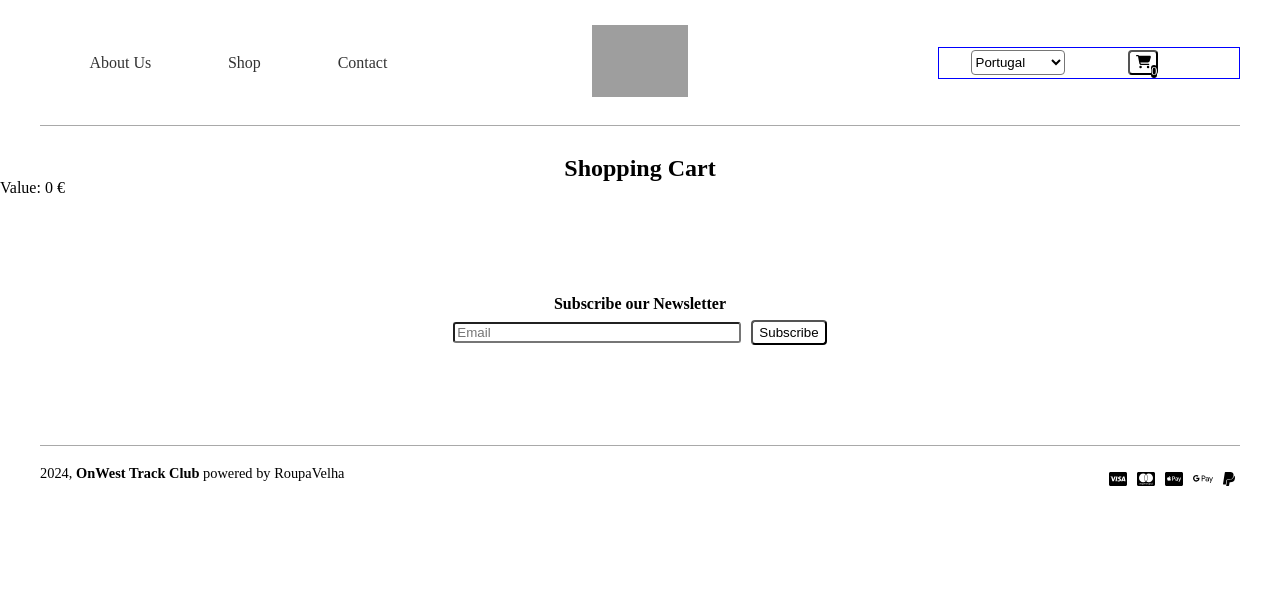
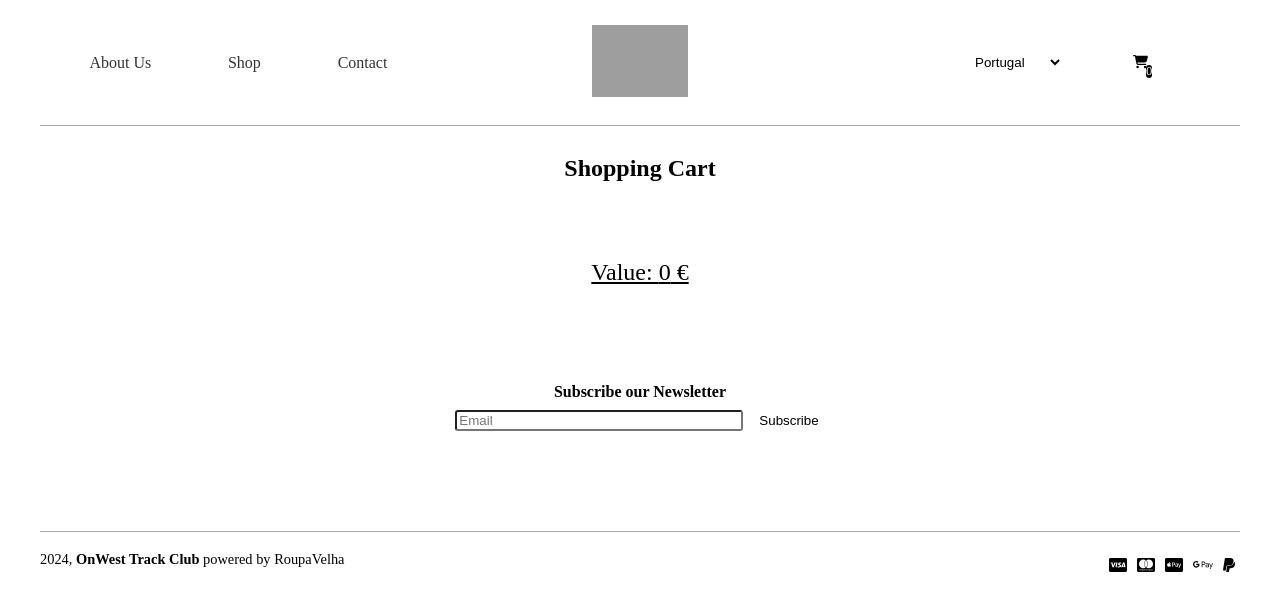
Before and after one commit to Vascoribs/ProjectoFrontEnd, a React (Create React App) app: page /shoppingcart in a window 1280 px wide. Shown: the top 610 px of the page. Built offline with nearby package versions, Linux system fonts and the light colour scheme; grey boxes are pictures that could not be loaded.

Commit message:
Finalização estilização Shopping Cart

```diff
--- a/src/App.css
+++ b/src/App.css
@@ -57,7 +57,6 @@ h1 img {
     display: flex;
     justify-content: space-around;
     align-items: center;
-    outline: 1px solid blue;
 }
 
 .topRight ul{
@@ -68,11 +67,17 @@ h1 img {
     align-items: center;
 }
 
-.topRight select, button {
+.topRight select, .topRight button {
     height: 25px;
+    background-color: white;
+    position: relative;
+    border: none;
+}
+
+button {
     border-radius: 4px;
     background-color: white;
-    position: relative;
+    border: none;
 }
 
 button:hover {
@@ -83,11 +88,13 @@ button:hover {
     font-size: 0.8rem;
     position: absolute;
     bottom: 0;
-    left: 212px;
+    left: 207px;
     color: white;
     background-color: black;
     border-radius: 5px;
 }
+
+/* HomePage */
 
 main {
     text-align: center;
@@ -157,6 +164,8 @@ h2, h3{
     font-weight: bold;
 }
 
+/* About Us Page */
+
 .aboutUs {
     margin-top: 30px;
 }
@@ -169,6 +178,8 @@ h2, h3{
     text-align: center;
 
 }
+
+/* Shop Page */
 
 .shop {
     max-width: 1200px;
@@ -212,6 +223,8 @@ h2, h3{
     text-align: center;
     margin-top: 15px;
 }
+
+/* Articles Page */
 
 .articlesPage {
     max-width: 1200px;
@@ -265,6 +278,8 @@ h2, h3{
     margin-top: 30px;
 }
 
+/* Contact Us Page */
+
 .contactUs h2 {
     margin-top: 30px;
     font-size: 1.5rem;
@@ -303,6 +318,20 @@ h2, h3{
     min-width: 80px;
 }
 
+/* Shopping Cart Page */
+
+.shoppingCart {
+    max-width: 1200px;
+    margin: 0 auto;
+}
+
+.shoppingCart .shoppingArticles {
+    margin-top: 30px;
+    display: grid;
+    grid-template-columns: auto auto auto auto;
+    justify-content: space-around;
+}
+
 .shoppingCart h2 {
     margin-top: 30px;
     font-size: 1.5rem;
@@ -313,6 +342,30 @@ h2, h3{
     width: 173px;
     height: 216px;
 }
+
+.shoppingCart h3 {
+    text-align: center;
+    margin-top: 25px;
+    margin-bottom: 10px;
+}
+
+.shoppingCart button {
+    border: 1px solid black
+}
+
+.shoppingCart .shoppingArticles div {
+    text-align: center;
+    margin-top: 3px;
+}
+
+.shoppingCart .grandTotal {
+    font-size: 1.5rem;
+    text-align: center;
+    margin-top: 50px;
+    text-decoration: underline;
+}
+
+/* NewsLetter */
 
 .newsLetter {
     text-align: center;
@@ -329,6 +382,8 @@ h2, h3{
     margin-left: 10px;
     min-width: 50px
 }
+
+/* Footer */
 
 footer {
     max-width: 1200px;
--- a/src/components/Newsletter.jsx
+++ b/src/components/Newsletter.jsx
@@ -2,7 +2,7 @@ export default function Newsletter(){
     return(
         <div className="newsLetter">
             <h3>Subscribe our Newsletter</h3>
-            <form type="submit" method="POST">
+            <form typeof="submit" method="POST">
                 <input type="text" id="Email" placeholder="Email" required></input>
                 <button type="submit">Subscribe</button>
             </form>
--- a/src/components/ShoppingCart.jsx
+++ b/src/components/ShoppingCart.jsx
@@ -23,7 +23,7 @@ export default function ShoppingCart() {
     return (
         <div className="shoppingCart">
             <h2>Shopping Cart</h2>
-            <div>
+            <div className="shoppingArticles">
             {cart.map(article => (
                 <section key={ article.id }>
                     <h3>{ article.name }</h3>
```
